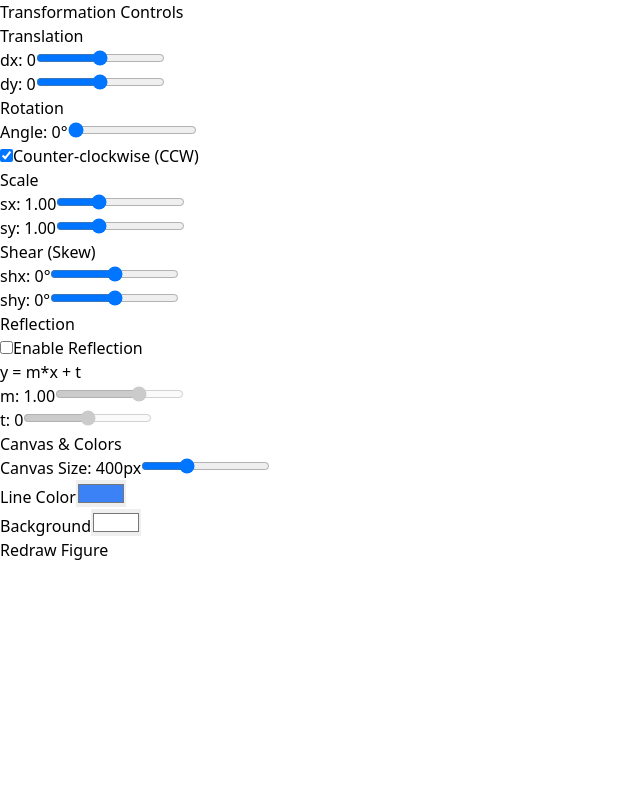
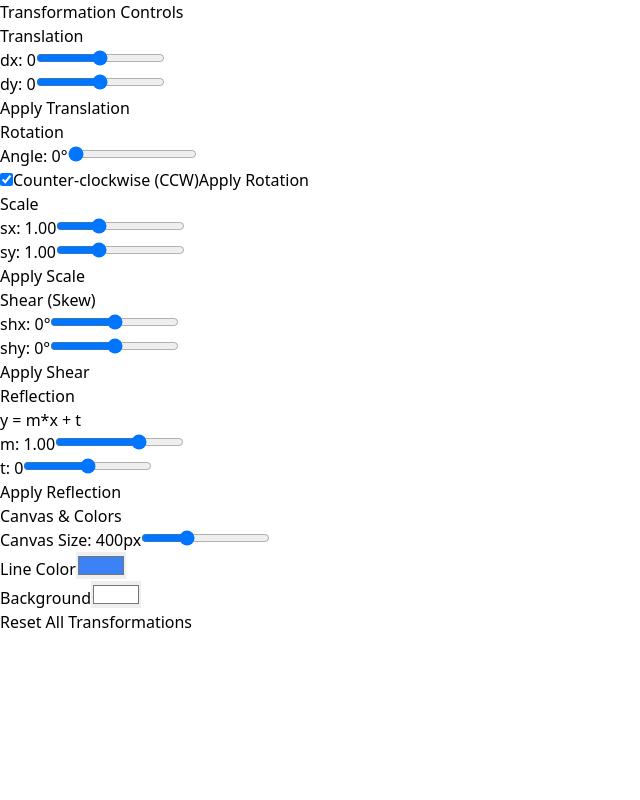
Before and after one commit to eddyoaa/unican_graficos, a React (Vite) app: page /2d in a window 1280 px wide. Shown: the top 800 px of the page, without its empty margins (0-640 px from the left). Built offline with nearby package versions, Linux system fonts and the light colour scheme.

Commit message:
added "apply transformation" button to /2d

```diff
--- a/src/components/SidebarTwoD.jsx
+++ b/src/components/SidebarTwoD.jsx
@@ -19,15 +19,19 @@ export default function SidebarTwoD({
   setReflectionM,
   reflectionT,
   setReflectionT,
-  reflectionEnabled,
-  setReflectionEnabled,
   canvasSize,
   setCanvasSize,
   lineColor,
   setLineColor,
   bgColor,
   setBgColor,
-  drawParallelogram,
+  applyTranslation,
+  applyRotation,
+  applyScale,
+  applyShear,
+  applyReflection,
+  resetTransformations,
+  transformationHistory,
 }) {
   return (
     <aside
@@ -37,7 +41,7 @@ export default function SidebarTwoD({
       <h2 className="text-lg font-medium mb-4">Transformation Controls</h2>
 
       {/* Translation */}
-      <div className="mb-4">
+      <div className="mb-4 border border-gray-200 rounded p-3">
         <label className="block text-sm font-medium mb-2">Translation</label>
         <div className="space-y-2">
           <div>
@@ -62,11 +66,18 @@ export default function SidebarTwoD({
               className="w-full mt-1"
             />
           </div>
+          <button
+            onClick={applyTranslation}
+            disabled={dx === 0 && dy === 0}
+            className="w-full bg-green-600 text-white py-1.5 px-3 rounded hover:bg-green-700 transition disabled:bg-gray-300 disabled:cursor-not-allowed text-sm"
+          >
+            Apply Translation
+          </button>
         </div>
       </div>
 
       {/* Rotation */}
-      <div className="mb-4">
+      <div className="mb-4 border border-gray-200 rounded p-3">
         <label className="block text-sm font-medium mb-2">Rotation</label>
         <div className="space-y-2">
           <div>
@@ -89,11 +100,18 @@ export default function SidebarTwoD({
             />
             <span className="text-sm">Counter-clockwise (CCW)</span>
           </label>
+          <button
+            onClick={applyRotation}
+            disabled={angle === 0}
+            className="w-full bg-green-600 text-white py-1.5 px-3 rounded hover:bg-green-700 transition disabled:bg-gray-300 disabled:cursor-not-allowed text-sm"
+          >
+            Apply Rotation
+          </button>
         </div>
       </div>
 
       {/* Scale */}
-      <div className="mb-4">
+      <div className="mb-4 border border-gray-200 rounded p-3">
         <label className="block text-sm font-medium mb-2">Scale</label>
         <div className="space-y-2">
           <div>
@@ -120,11 +138,18 @@ export default function SidebarTwoD({
               className="w-full mt-1"
             />
           </div>
+          <button
+            onClick={applyScale}
+            disabled={sx === 1 && sy === 1}
+            className="w-full bg-green-600 text-white py-1.5 px-3 rounded hover:bg-green-700 transition disabled:bg-gray-300 disabled:cursor-not-allowed text-sm"
+          >
+            Apply Scale
+          </button>
         </div>
       </div>
 
       {/* Shear */}
-      <div className="mb-4">
+      <div className="mb-4 border border-gray-200 rounded p-3">
         <label className="block text-sm font-medium mb-2">Shear (Skew)</label>
         <div className="space-y-2">
           <div>
@@ -149,22 +174,20 @@ export default function SidebarTwoD({
               className="w-full mt-1"
             />
           </div>
+          <button
+            onClick={applyShear}
+            disabled={shx === 0 && shy === 0}
+            className="w-full bg-green-600 text-white py-1.5 px-3 rounded hover:bg-green-700 transition disabled:bg-gray-300 disabled:cursor-not-allowed text-sm"
+          >
+            Apply Shear
+          </button>
         </div>
       </div>
 
       {/* Reflection */}
-      <div className="mb-4">
+      <div className="mb-4 border border-gray-200 rounded p-3">
         <label className="block text-sm font-medium mb-2">Reflection</label>
         <div className="space-y-2">
-          <label className="flex items-center mb-2">
-            <input
-              type="checkbox"
-              checked={reflectionEnabled}
-              onChange={(e) => setReflectionEnabled(e.target.checked)}
-              className="mr-2"
-            />
-            <span className="text-sm font-medium">Enable Reflection</span>
-          </label>
           <div className="text-sm text-gray-600 mb-2">y = m*x + t</div>
           <div>
             <label className="text-sm">m: {reflectionM.toFixed(2)}</label>
@@ -176,7 +199,6 @@ export default function SidebarTwoD({
               value={reflectionM}
               onChange={(e) => setReflectionM(Number(e.target.value))}
               className="w-full mt-1"
-              disabled={!reflectionEnabled}
             />
           </div>
           <div>
@@ -188,9 +210,14 @@ export default function SidebarTwoD({
               value={reflectionT}
               onChange={(e) => setReflectionT(Number(e.target.value))}
               className="w-full mt-1"
-              disabled={!reflectionEnabled}
             />
           </div>
+          <button
+            onClick={applyReflection}
+            className="w-full bg-green-600 text-white py-1.5 px-3 rounded hover:bg-green-700 transition text-sm"
+          >
+            Apply Reflection
+          </button>
         </div>
       </div>
 
@@ -233,12 +260,13 @@ export default function SidebarTwoD({
         </div>
       </div>
 
-      {/* Redraw Button */}
+      {/* Reset Button */}
       <button
-        onClick={drawParallelogram}
-        className="w-full bg-blue-600 text-white p-2 rounded hover:bg-blue-700 transition"
+        onClick={resetTransformations}
+        disabled={transformationHistory.length === 0}
+        className="w-full bg-red-600 text-white p-2 rounded hover:bg-red-700 transition disabled:bg-gray-300 disabled:cursor-not-allowed"
       >
-        Redraw Figure
+        Reset All Transformations
       </button>
     </aside>
   );
--- a/src/pages/TwoDPage.jsx
+++ b/src/pages/TwoDPage.jsx
@@ -8,7 +8,7 @@ import {
 } from "../utils/transformations";
 
 export default function TwoDPage() {
-  // Transformation parameters
+  // Current transformation parameters (for UI controls)
   const [dx, setDx] = useState(0);
   const [dy, setDy] = useState(0);
   const [angle, setAngle] = useState(0);
@@ -19,12 +19,28 @@ export default function TwoDPage() {
   const [shy, setShy] = useState(0);
   const [reflectionM, setReflectionM] = useState(1);
   const [reflectionT, setReflectionT] = useState(0);
-  const [reflectionEnabled, setReflectionEnabled] = useState(false);
+
+  // Applied transformations (accumulated)
+  const [appliedMatrix, setAppliedMatrix] = useState([
+    [1, 0, 0],
+    [0, 1, 0],
+    [0, 0, 1],
+  ]);
+  const [transformationHistory, setTransformationHistory] = useState([]);
+
+  // Animation state
+  const [isAnimating, setIsAnimating] = useState(false);
+  const [animationProgress, setAnimationProgress] = useState(0);
+  const [startCorners, setStartCorners] = useState(null);
+  const [targetCorners, setTargetCorners] = useState(null);
 
   // Canvas settings
   const [canvasSize, setCanvasSize] = useState(400);
   const [lineColor, setLineColor] = useState("#3b82f6");
   const [bgColor, setBgColor] = useState("#ffffff");
+
+  // Reflection line display
+  const [reflectionLine, setReflectionLine] = useState(null);
 
   // Original parallelogram corners (centered)
   const originalCorners = [
@@ -34,22 +50,177 @@ export default function TwoDPage() {
     { x: -30, y: 30 },
   ];
 
-  const matrix = getTransformationMatrix({
+  const multiplyMatrices = (a, b) => {
+    const result = [
+      [0, 0, 0],
+      [0, 0, 0],
+      [0, 0, 0],
+    ];
+    for (let i = 0; i < 3; i++) {
+      for (let j = 0; j < 3; j++) {
+        for (let k = 0; k < 3; k++) {
+          result[i][j] += a[i][k] * b[k][j];
+        }
+      }
+    }
+    return result;
+  };
+
+  const animateTransformation = (newMatrix) => {
+    const currentCorners = transformCorners(originalCorners, appliedMatrix);
+    const newCorners = transformCorners(originalCorners, newMatrix);
+
+    setStartCorners(currentCorners);
+    setTargetCorners(newCorners);
+    setIsAnimating(true);
+    setAnimationProgress(0);
+
+    // Animation will complete after the effect runs
+    setTimeout(() => {
+      setAppliedMatrix(newMatrix);
+      setIsAnimating(false);
+    }, 500); // 500ms animation duration
+  };
+
+  const applyTranslation = () => {
+    const translationMatrix = getTransformationMatrix({
       dx,
       dy,
+      angle: 0,
+      ccw: true,
+      sx: 1,
+      sy: 1,
+      shx: 0,
+      shy: 0,
+      reflectionEnabled: false,
+    });
+    const newMatrix = multiplyMatrices(appliedMatrix, translationMatrix);
+    animateTransformation(newMatrix);
+    setTransformationHistory((prev) => [
+      ...prev,
+      `Translation: (${dx}, ${dy})`,
+    ]);
+    setDx(0);
+    setDy(0);
+  };
+
+  const applyRotation = () => {
+    const rotationMatrix = getTransformationMatrix({
+      dx: 0,
+      dy: 0,
       angle,
       ccw,
+      sx: 1,
+      sy: 1,
+      shx: 0,
+      shy: 0,
+      reflectionEnabled: false,
+    });
+    const newMatrix = multiplyMatrices(appliedMatrix, rotationMatrix);
+    animateTransformation(newMatrix);
+    setTransformationHistory((prev) => [
+      ...prev,
+      `Rotation: ${angle}° ${ccw ? "CCW" : "CW"}`,
+    ]);
+    setAngle(0);
+  };
+
+  const applyScale = () => {
+    const scaleMatrix = getTransformationMatrix({
+      dx: 0,
+      dy: 0,
+      angle: 0,
+      ccw: true,
       sx,
       sy,
+      shx: 0,
+      shy: 0,
+      reflectionEnabled: false,
+    });
+    const newMatrix = multiplyMatrices(appliedMatrix, scaleMatrix);
+    animateTransformation(newMatrix);
+    setTransformationHistory((prev) => [
+      ...prev,
+      `Scale: (${sx.toFixed(2)}, ${sy.toFixed(2)})`,
+    ]);
+    setSx(1);
+    setSy(1);
+  };
+
+  const applyShear = () => {
+    const shearMatrix = getTransformationMatrix({
+      dx: 0,
+      dy: 0,
+      angle: 0,
+      ccw: true,
+      sx: 1,
+      sy: 1,
       shx,
       shy,
-    reflectionEnabled,
+      reflectionEnabled: false,
+    });
+    const newMatrix = multiplyMatrices(appliedMatrix, shearMatrix);
+    animateTransformation(newMatrix);
+    setTransformationHistory((prev) => [...prev, `Shear: (${shx}°, ${shy}°)`]);
+    setShx(0);
+    setShy(0);
+  };
+
+  const applyReflection = () => {
+    const reflectionMatrix = getTransformationMatrix({
+      dx: 0,
+      dy: 0,
+      angle: 0,
+      ccw: true,
+      sx: 1,
+      sy: 1,
+      shx: 0,
+      shy: 0,
+      reflectionEnabled: true,
       reflectionM,
       reflectionT,
     });
+    const newMatrix = multiplyMatrices(appliedMatrix, reflectionMatrix);
+    animateTransformation(newMatrix);
+    setTransformationHistory((prev) => [
+      ...prev,
+      `Reflection: y = ${reflectionM.toFixed(2)}x + ${reflectionT}`,
+    ]);
+    setReflectionLine({ m: reflectionM, t: reflectionT });
+  };
+
+  const resetTransformations = () => {
+    setAppliedMatrix([
+      [1, 0, 0],
+      [0, 1, 0],
+      [0, 0, 1],
+    ]);
+    setTransformationHistory([]);
+    setDx(0);
+    setDy(0);
+    setAngle(0);
+    setCcw(true);
+    setSx(1);
+    setSy(1);
+    setShx(0);
+    setShy(0);
+    setReflectionM(1);
+    setReflectionT(0);
+    setReflectionLine(null);
+  };
 
   const getTransformedCorners = () => {
-    return transformCorners(originalCorners, matrix);
+    if (isAnimating && startCorners && targetCorners) {
+      // Interpolate between start and target corners
+      return startCorners.map((start, i) => {
+        const target = targetCorners[i];
+        return {
+          x: start.x + (target.x - start.x) * animationProgress,
+          y: start.y + (target.y - start.y) * animationProgress,
+        };
+      });
+    }
+    return transformCorners(originalCorners, appliedMatrix);
   };
 
   const drawParallelogram = () => {
@@ -63,30 +234,41 @@ export default function TwoDPage() {
       lineColor,
       originalCorners,
       transformedCorners,
-      reflectionEnabled,
-      reflectionM,
-      reflectionT,
+      reflectionEnabled: reflectionLine !== null,
+      reflectionM: reflectionLine?.m || 0,
+      reflectionT: reflectionLine?.t || 0,
     });
   };
 
+  // Animation loop
+  useEffect(() => {
+    if (!isAnimating) return;
+
+    const duration = 500; // 500ms
+    const startTime = Date.now();
+
+    const animate = () => {
+      const elapsed = Date.now() - startTime;
+      const progress = Math.min(elapsed / duration, 1);
+
+      // Easing function (ease-in-out)
+      const easedProgress = progress < 0.5
+        ? 2 * progress * progress
+        : 1 - Math.pow(-2 * progress + 2, 2) / 2;
+
+      setAnimationProgress(easedProgress);
+
+      if (progress < 1) {
+        requestAnimationFrame(animate);
+      }
+    };
+
+    requestAnimationFrame(animate);
+  }, [isAnimating]);
+
   useEffect(() => {
     drawParallelogram();
-  }, [
-    dx,
-    dy,
-    angle,
-    ccw,
-    sx,
-    sy,
-    shx,
-    shy,
-    reflectionM,
-    reflectionT,
-    reflectionEnabled,
-    canvasSize,
-    lineColor,
-    bgColor,
-  ]);
+  }, [appliedMatrix, canvasSize, lineColor, bgColor, reflectionLine, animationProgress]);
 
   return (
     <div className="min-h-screen flex bg-gray-100">
@@ -111,15 +293,19 @@ export default function TwoDPage() {
         setReflectionM={setReflectionM}
         reflectionT={reflectionT}
         setReflectionT={setReflectionT}
-        reflectionEnabled={reflectionEnabled}
-        setReflectionEnabled={setReflectionEnabled}
         canvasSize={canvasSize}
         setCanvasSize={setCanvasSize}
         lineColor={lineColor}
         setLineColor={setLineColor}
         bgColor={bgColor}
         setBgColor={setBgColor}
-        drawParallelogram={drawParallelogram}
+        applyTranslation={applyTranslation}
+        applyRotation={applyRotation}
+        applyScale={applyScale}
+        applyShear={applyShear}
+        applyReflection={applyReflection}
+        resetTransformations={resetTransformations}
+        transformationHistory={transformationHistory}
       />
 
       {/* Main Content */}
@@ -167,13 +353,13 @@ export default function TwoDPage() {
           {/* Transformation Matrix */}
           <div className="bg-white rounded-lg shadow p-6">
             <h3 className="font-semibold text-lg mb-4">
-              Transformation Matrix
+              Applied Transformation Matrix
             </h3>
             <div className="font-mono text-sm bg-gray-50 p-4 rounded overflow-x-auto">
               <div className="flex items-center justify-center space-x-2">
                 <span className="text-2xl">[</span>
                 <div className="text-center">
-                  {matrix.map((row, i) => (
+                  {appliedMatrix.map((row, i) => (
                     <div key={i} className="flex space-x-4">
                       {row.map((val, j) => (
                         <span key={j} className="inline-block w-20 text-right">
@@ -187,6 +373,25 @@ export default function TwoDPage() {
               </div>
             </div>
           </div>
+
+          {/* Transformation History */}
+          {transformationHistory.length > 0 && (
+            <div className="bg-white rounded-lg shadow p-6">
+              <h3 className="font-semibold text-lg mb-4">
+                Transformation History
+              </h3>
+              <div className="space-y-2">
+                {transformationHistory.map((transform, i) => (
+                  <div
+                    key={i}
+                    className="bg-gray-50 p-3 rounded font-mono text-sm"
+                  >
+                    {i + 1}. {transform}
+                  </div>
+                ))}
+              </div>
+            </div>
+          )}
 
           {/* Corner Points Grid */}
           <div className="grid md:grid-cols-2 gap-6">
```
Lines whose indentation alone changed are shown as unchanged.
